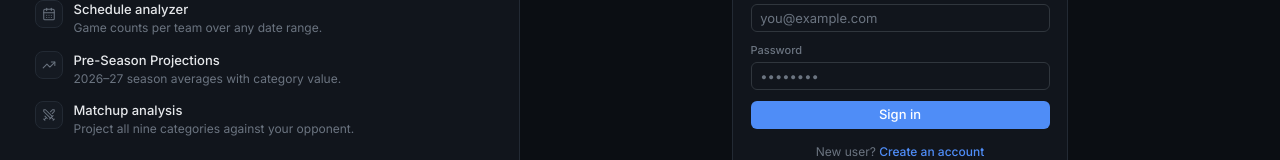
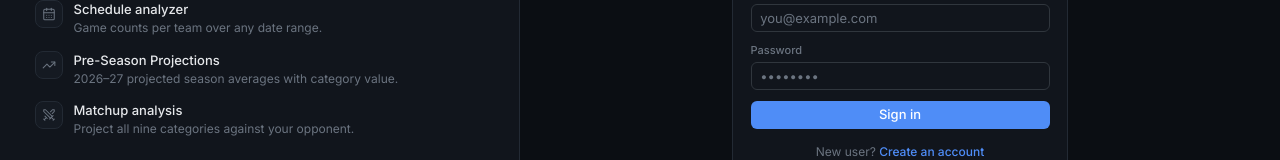
Before and after one commit to mithun-s14/Fantasy-Basketball-Companion, a Next.js app: page /auth in a window 1280 px wide. Shown: the part 418-578 px from the top of the page. Built offline with nearby package versions, Linux system fonts and the light colour scheme.

Commit message:
fix: change wording for projections to be more accurate

```diff
--- a/src/app/auth/page.tsx
+++ b/src/app/auth/page.tsx
@@ -227,7 +227,7 @@ function AuthContent() {
 
 const SELLING_POINTS = [
   { Icon: CalendarDays, title: "Schedule analyzer", body: "Game counts per team over any date range." },
-  { Icon: TrendingUp, title: "Pre-Season Projections", body: "2026–27 season averages with category value." },
+  { Icon: TrendingUp, title: "Pre-Season Projections", body: "2026–27 projected season averages with category value." },
   { Icon: Swords, title: "Matchup analysis", body: "Project all nine categories against your opponent." },
 ];
 
--- a/src/components/AppShell.tsx
+++ b/src/components/AppShell.tsx
@@ -94,7 +94,7 @@ const ALL_ITEMS = [...NBA_SECTIONS, ...NFL_SECTIONS].flatMap((s) => s.items);
 const TITLES: Record<string, [string, string]> = {
   "/": ["Dashboard", ""], // subtitle is the week label, passed in
   "/analyzer": ["Schedule analyzer", "Games per NBA team in a date range"],
-  "/projections": ["Pre-Season Projections", "2026–27 season averages · all players"],
+  "/projections": ["Pre-Season Projections", "2026–27 projected season averages · all players"],
   "/matchup": ["Matchup", "Category projections for this week"],
   "/draft": ["Draft assistant", "Rankings tuned to your league settings and punts"],
   "/roster": ["My roster", "Your players, games and category value"],
```
